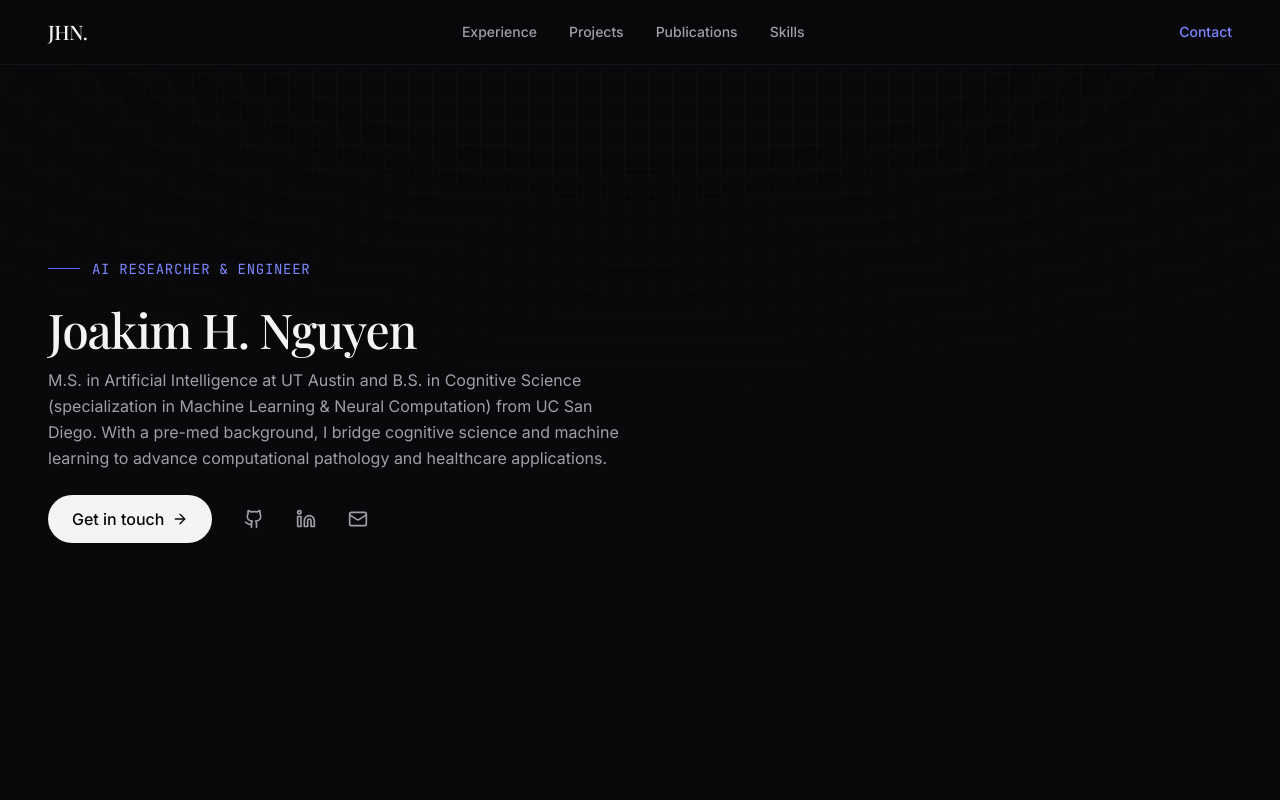
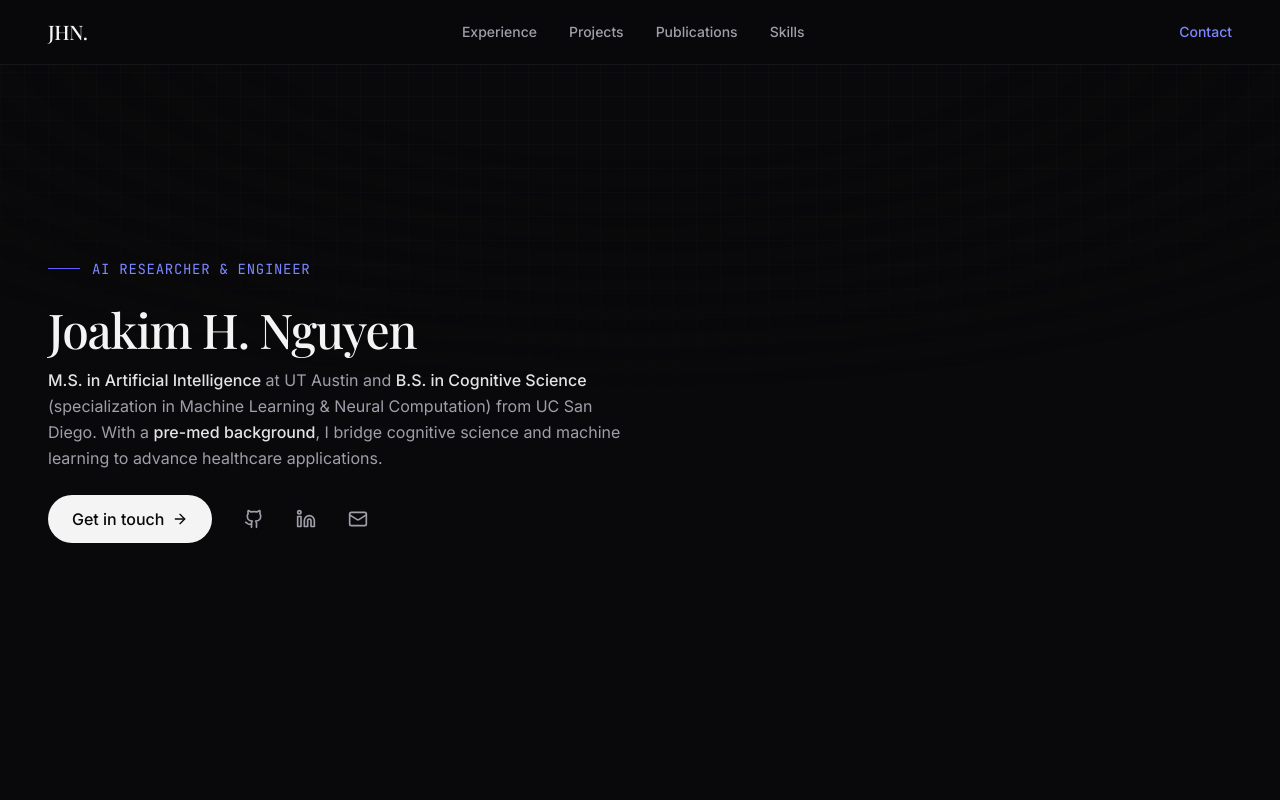
Before and after one commit to joakimawesome/joakimawesome.github.io, a Next.js app: page / in a window 1280 px wide. Shown: the top 800 px of the page. Built offline with nearby package versions, Linux system fonts and the light colour scheme; a web font is replaced by a local one.

Commit message:
Update hero bio: bold majors/pre-med and generalize focus

```diff
--- a/components/hero.tsx
+++ b/components/hero.tsx
@@ -21,7 +21,7 @@ export default function Hero() {
         </h1>
 
         <p className="text-base text-zinc-400 max-w-xl mb-6 leading-relaxed">
-          M.S. in Artificial Intelligence at UT Austin and B.S. in Cognitive Science (specialization in Machine Learning & Neural Computation) from UC San Diego. With a pre-med background, I bridge cognitive science and machine learning to advance computational pathology and healthcare applications.
+          <strong className="font-medium text-zinc-200">M.S. in Artificial Intelligence</strong> at UT Austin and <strong className="font-medium text-zinc-200">B.S. in Cognitive Science</strong> (specialization in Machine Learning & Neural Computation) from UC San Diego. With a <strong className="font-medium text-zinc-200">pre-med background</strong>, I bridge cognitive science and machine learning to advance healthcare applications.
         </p>
 
         <div className="flex flex-wrap items-center gap-6">
```
